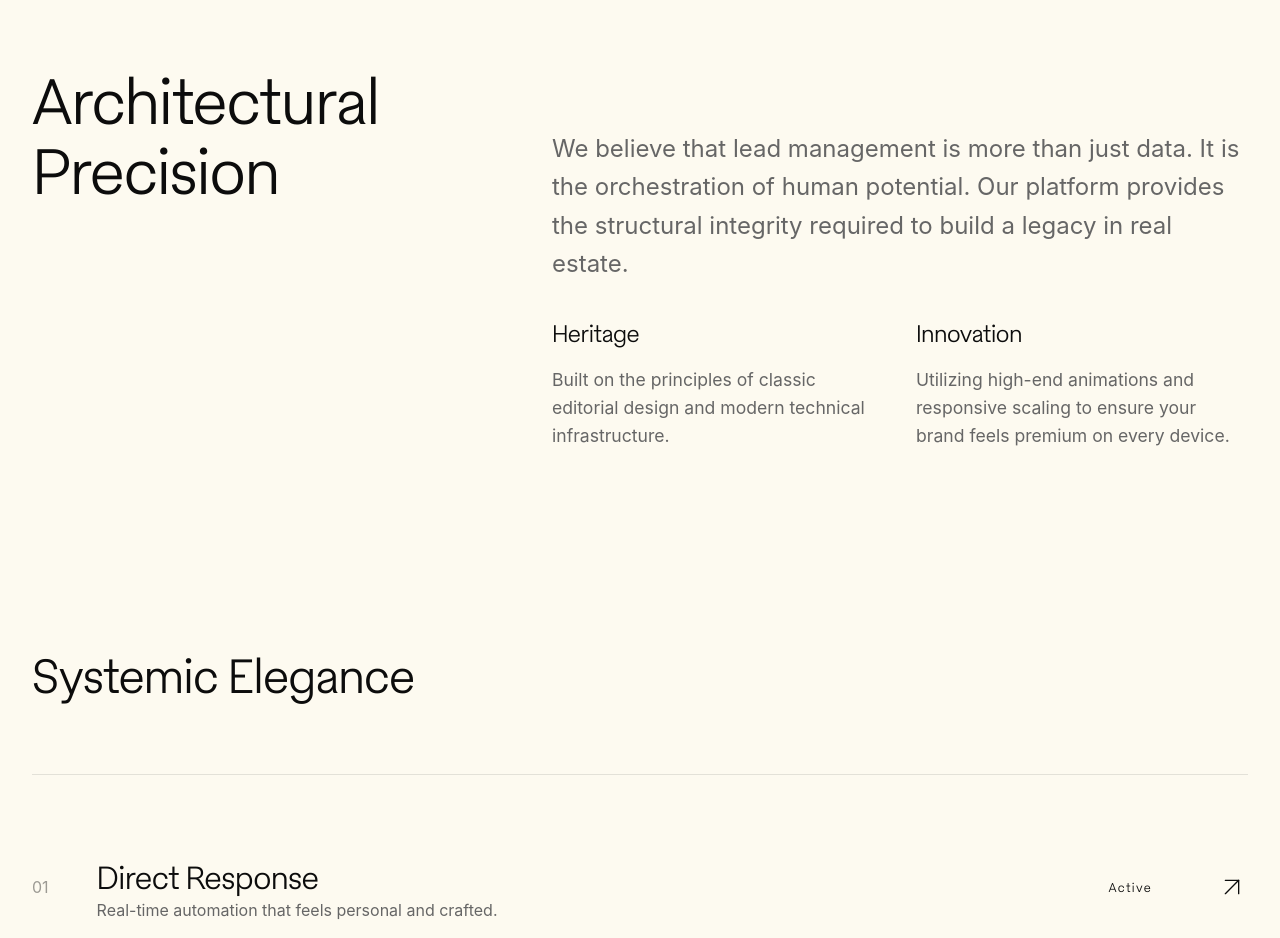
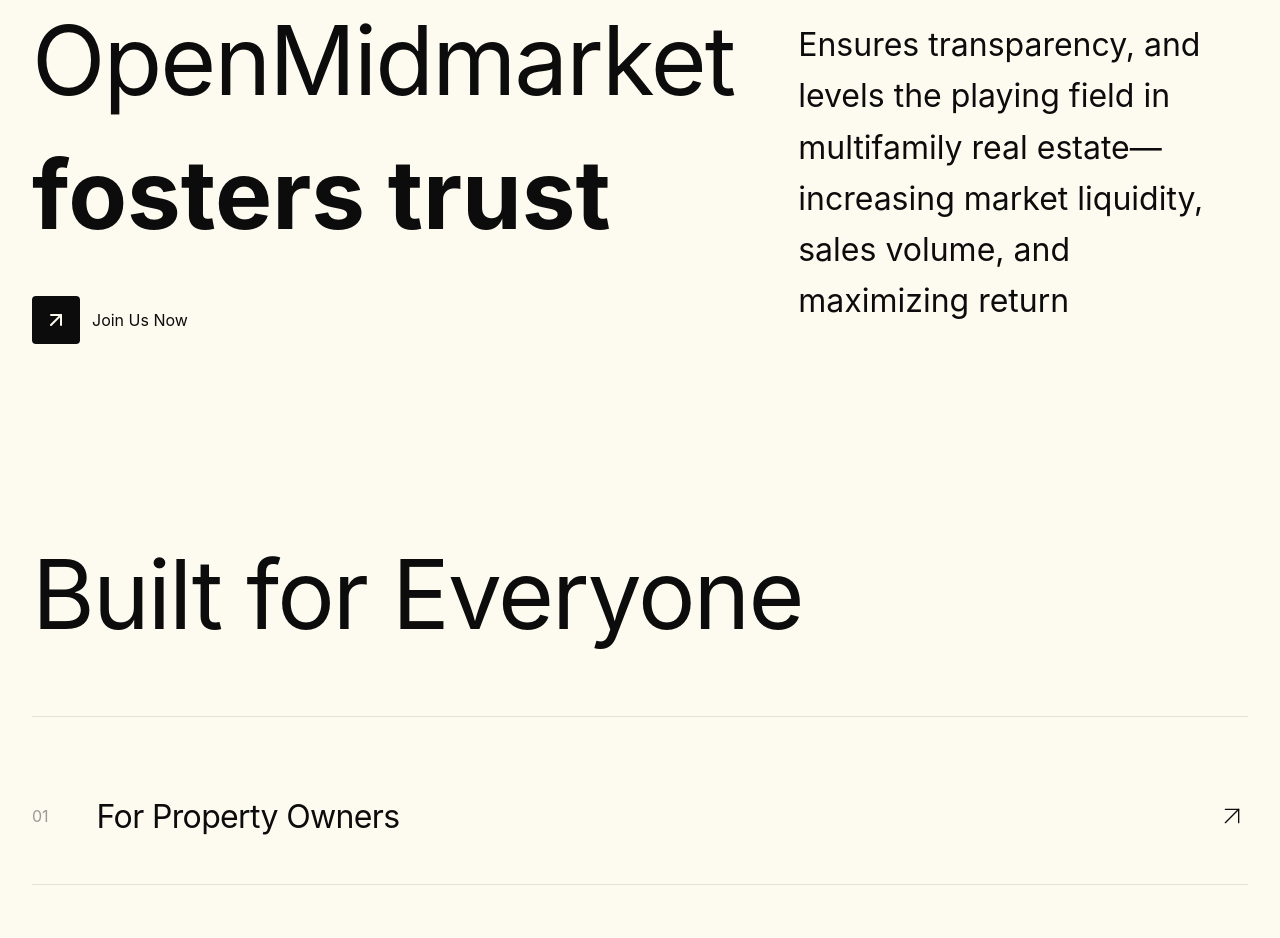
Before and after one commit to jahaskell53/landing-page-cre, a Next.js app: page / in a window 1280 px wide. Shown: the part 1460-2398 px from the top of the page. Built offline with nearby package versions, Linux system fonts and the light colour scheme.

Commit message:
feat: Add Trust and Transparency section with new content and styling updates

```diff
--- a/src/app/page.tsx
+++ b/src/app/page.tsx
@@ -97,56 +97,98 @@ export default function Home() {
         </div>
       </section>
 
-      {/* Philosophy Section */}
-      <section id="philosophy" style={{ margin: '12rem 0' }}>
-        <div className="feature-grid">
-          <div className="feature-item" style={{ gridColumn: 'span 5' }}>
-            <motion.h2
-              initial={{ opacity: 0, x: -20 }}
-              whileInView={{ opacity: 1, x: 0 }}
-              transition={{ duration: 1 }}
-              viewport={{ once: true }}
-              className="serif"
-              style={{ fontSize: '4rem', lineHeight: '1.1' }}
-            >
-              Architectural <br />
-              <span>Precision</span>
-            </motion.h2>
-          </div>
-          <div className="feature-item" style={{ gridColumn: 'span 7', paddingTop: '4rem' }}>
-            <motion.p
-              initial={{ opacity: 0 }}
-              whileInView={{ opacity: 1 }}
-              transition={{ duration: 1, delay: 0.3 }}
-              viewport={{ once: true }}
-              style={{ fontSize: '1.5rem', lineHeight: '1.6', marginBottom: '2rem' }}
-            >
-              We believe that lead management is more than just data. It is the orchestration of human potential. Our platform provides the structural integrity required to build a legacy in real estate.
-            </motion.p>
-            <div style={{ display: 'grid', gridTemplateColumns: '1fr 1fr', gap: '2rem' }}>
-              <div>
-                <h4 className="serif" style={{ fontSize: '1.5rem', marginBottom: '1rem' }}>Heritage</h4>
-                <p style={{ color: 'var(--text-dim)' }}>Built on the principles of classic editorial design and modern technical infrastructure.</p>
+      {/* Trust and Transparency Section */}
+      <section style={{ margin: '8rem 0' }}>
+        <div style={{ display: 'grid', gridTemplateColumns: '1fr 1fr', gap: '4rem', alignItems: 'center' }}>
+          <motion.div
+            initial={{ opacity: 0, x: -40 }}
+            whileInView={{ opacity: 1, x: 0 }}
+            transition={{ duration: 1, ease: [0.16, 1, 0.3, 1] }}
+            viewport={{ once: true }}
+          >
+            <h2 style={{
+              fontSize: 'clamp(3rem, 10vw, 6rem)',
+              fontWeight: 400,
+              fontFamily: 'var(--font-sans)',
+              marginBottom: '1.5rem',
+              color: 'var(--foreground)'
+            }}>
+              OpenMidmarket
+            </h2>
+            <div style={{ marginBottom: '3rem' }}>
+              <span style={{
+                fontSize: 'clamp(3rem, 10vw, 6rem)',
+                fontWeight: 700,
+                fontFamily: 'var(--font-sans)',
+                display: 'inline-block',
+                lineHeight: '1.1',
+                color: 'var(--foreground)'
+              }}>
+                fosters trust
+              </span>
+            </div>
+            <div style={{ display: 'flex', alignItems: 'center', gap: '0.75rem' }}>
+              <div style={{
+                width: '48px',
+                height: '48px',
+                backgroundColor: 'var(--foreground)',
+                display: 'flex',
+                alignItems: 'center',
+                justifyContent: 'center',
+                borderRadius: '4px'
+              }}>
+                <ArrowUpRight size={24} color="var(--background)" />
               </div>
-              <div>
-                <h4 className="serif" style={{ fontSize: '1.5rem', marginBottom: '1rem' }}>Innovation</h4>
-                <p style={{ color: 'var(--text-dim)' }}>Utilizing high-end animations and responsive scaling to ensure your brand feels premium on every device.</p>
-              </div>
+              <button style={{
+                background: 'none',
+                border: 'none',
+                padding: 0,
+                fontSize: '1rem',
+                fontFamily: 'var(--font-sans)',
+                fontWeight: 400,
+                color: 'var(--foreground)',
+                cursor: 'pointer'
+              }}>
+                Join Us Now
+              </button>
             </div>
-          </div>
+          </motion.div>
+          <motion.div
+            initial={{ opacity: 0, x: 40 }}
+            whileInView={{ opacity: 1, x: 0 }}
+            transition={{ duration: 1, ease: [0.16, 1, 0.3, 1] }}
+            viewport={{ once: true }}
+          >
+            <p style={{
+              fontSize: '2.0rem',
+              lineHeight: '1.6',
+              color: 'var(--foreground)',
+              fontFamily: 'var(--font-sans)',
+              fontWeight: 400
+            }}>
+              Ensures transparency, and levels the playing field in multifamily real estate—increasing market liquidity, sales volume, and maximizing return
+            </p>
+          </motion.div>
         </div>
       </section>
 
-      {/* Features Table / List (EigenLayer Style) */}
+      {/* Built for Everyone Section */}
       <section id="features" style={{ margin: '12rem 0' }}>
-        <h2 className="serif" style={{ fontSize: '3rem', marginBottom: '4rem' }}>Systemic Elegance</h2>
+        <h2 style={{
+          fontSize: 'clamp(3rem, 10vw, 6rem)',
+          marginBottom: '4rem',
+          fontFamily: 'var(--font-sans)',
+          fontWeight: 400,
+          color: 'var(--foreground)'
+        }}>Built for Everyone</h2>
         <div className="divider" />
 
         {[
-          { icon: <Zap size={24} />, title: 'Direct Response', desc: 'Real-time automation that feels personal and crafted.', status: 'Active' },
-          { icon: <Shield size={24} />, title: 'Estate Vault', desc: 'Secure, high-contrast storage for confidential client portfolios.', status: 'Encrypted' },
-          { icon: <Globe size={24} />, title: 'Global Reach', desc: 'Connect with international markets using automated translation.', status: 'Live' },
-          { icon: <CheckCircle2 size={24} />, title: 'Precision Analytics', desc: 'Detailed insights into your network growth and efficiency.', status: 'Verified' },
+          { title: 'For Property Owners', desc: '' },
+          { title: 'For Brokers', desc: '' },
+          { title: 'For Property Managers', desc: '' },
+          { title: 'For Lenders', desc: '' },
+          { title: 'For Insurance Agencies', desc: '' },
         ].map((item, index) => (
           <motion.div
             key={index}
@@ -165,14 +207,18 @@ export default function Home() {
             className="feature-row"
           >
             <div style={{ display: 'flex', alignItems: 'center', gap: '3rem' }}>
-              <span style={{ opacity: 0.4 }}>0{index + 1}</span>
+              <span style={{ opacity: 0.4, fontFamily: 'var(--font-sans)' }}>0{index + 1}</span>
               <div>
-                <h3 className="serif" style={{ fontSize: '2rem' }}>{item.title}</h3>
-                <p style={{ color: 'var(--text-dim)' }}>{item.desc}</p>
+                <h3 style={{
+                  fontSize: '2rem',
+                  fontFamily: 'var(--font-sans)',
+                  fontWeight: 400,
+                  color: 'var(--foreground)'
+                }}>{item.title}</h3>
+                {item.desc && <p style={{ color: 'var(--text-dim)', fontFamily: 'var(--font-sans)' }}>{item.desc}</p>}
               </div>
             </div>
             <div style={{ textAlign: 'right', display: 'flex', alignItems: 'center', gap: '4rem' }}>
-              <span className="serif" style={{ fontSize: '0.8rem', letterSpacing: '0.1em' }}>{item.status}</span>
               <ArrowUpRight strokeWidth={1} size={32} />
             </div>
           </motion.div>
```
